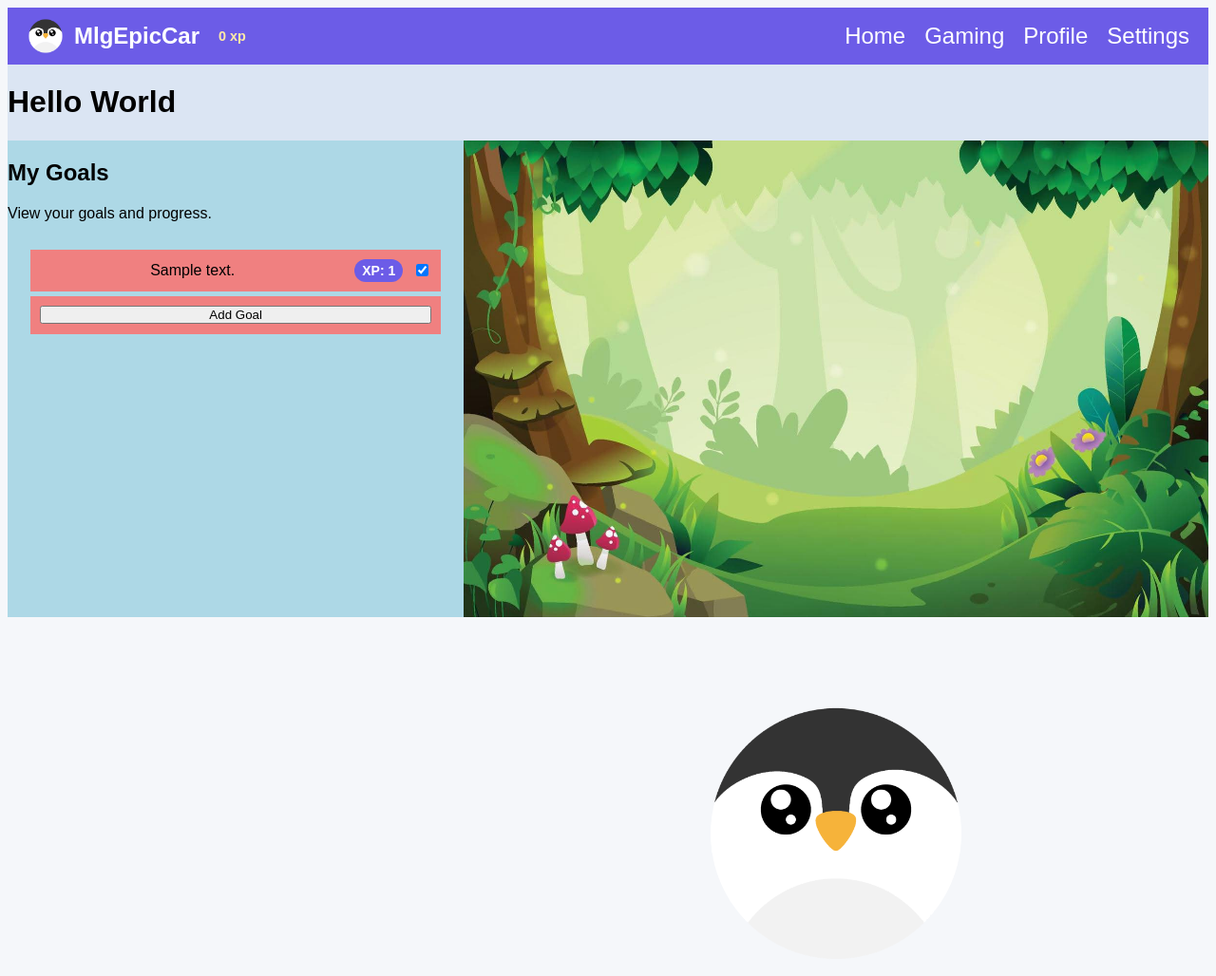
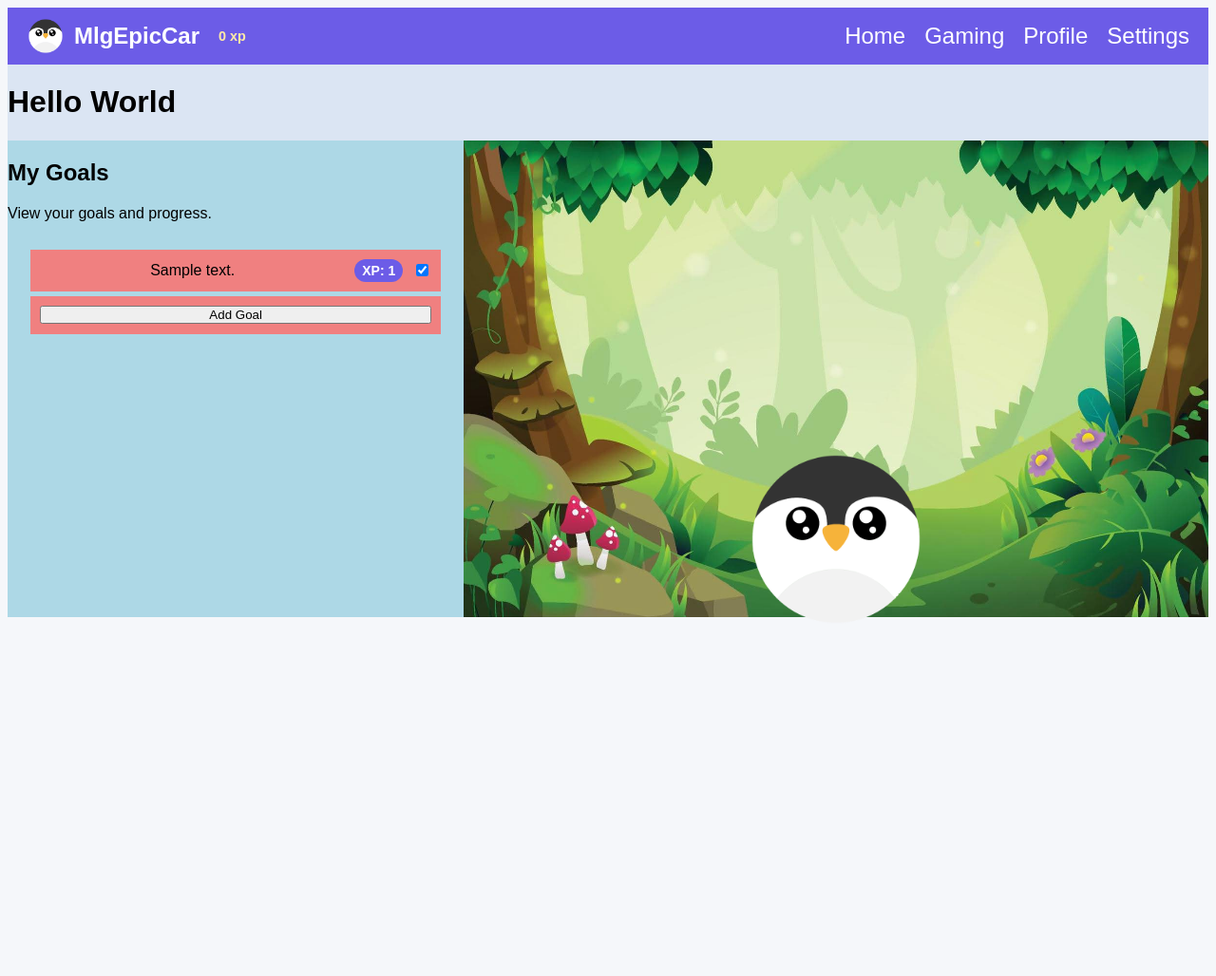
Before and after one commit to MlgEpicCar/HenHacks2026, a Flask app: template templates/index.html in a window 1280 px wide. Shown: the whole page at 95% size. After the commit the page ends 650 px from the top, so only its background shows below. Run offline with Flask 3, Linux system fonts and the light colour scheme; the template is opened without the code that fills it: values that come from a table or form of the project are taken from there, others are empty; the visitor is signed in with stand-in values (Sample User, id 1); tables that the repository leaves empty hold one stand-in row (values such as "Sample post").

Commit message:
pal size fix???

```diff
--- a/static/style.css
+++ b/static/style.css
@@ -141,10 +141,10 @@ body {
 }
 
 .hub-pal {
-    top: 580px;
+    top: 40vh;
     position: absolute;
-    width: 300px;
-    height: 300px;
+    width: 25vh;
+    height: 25vh;
     object-fit: contain;
     z-index: 2;
     transition: transform 0.2s ease;
```
